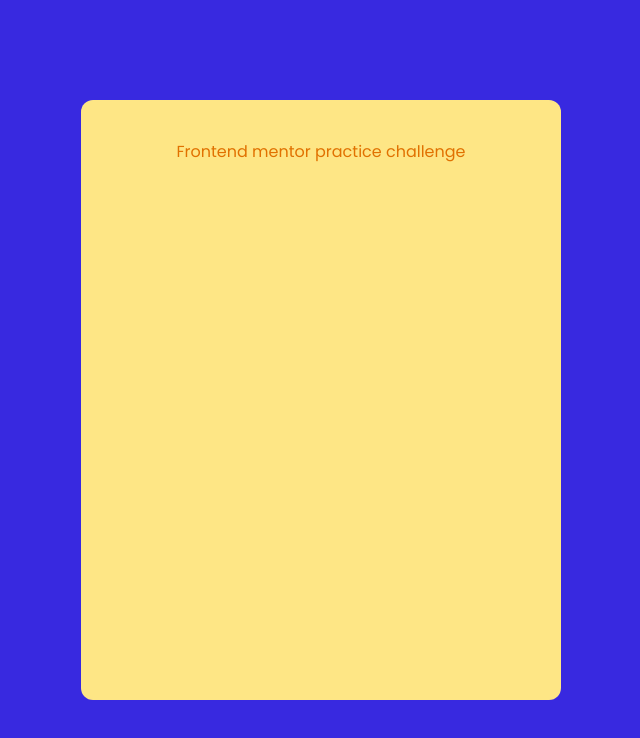
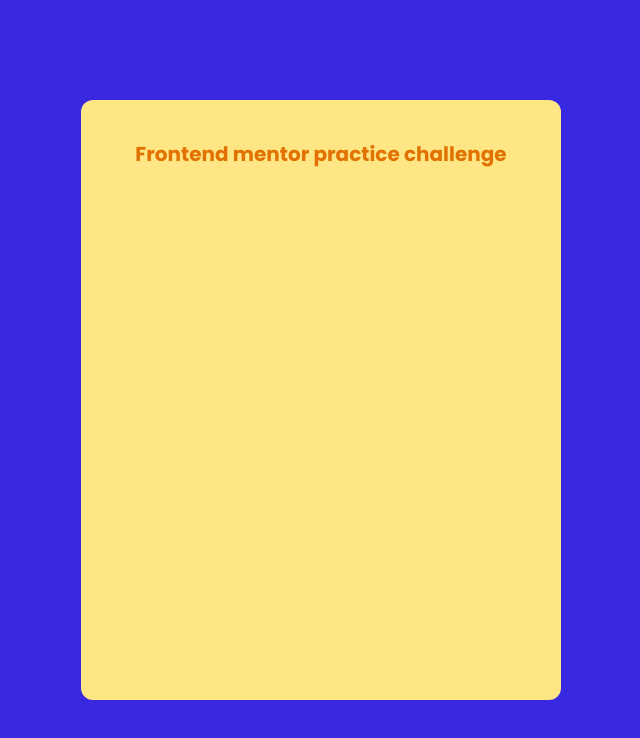
Before and after one commit to Great-kiola/Tailwind-practice, a React (Vite) app in the folder tailwind-frontend/: page / in a window 1280 px wide. Shown: the top 738 px of the page, without its empty margins (319-959 px from the left). Built offline with nearby package versions, Linux system fonts and the light colour scheme.

Commit message:
style: add font styling to the heading in AssetsPreview component

```diff
--- a/tailwind-frontend/src/components/AssetsPreview.jsx
+++ b/tailwind-frontend/src/components/AssetsPreview.jsx
@@ -5,7 +5,7 @@ const AssetsPreview = () => {
     <div className='bg-Brightblue h-screen flex items-center justify-center'>
 
       <div className='w-120 bg-amber-200 p-10 text-amber-600 flex justify-center rounded-xl h-150'>
-        <h1 className=''>Frontend mentor practice challenge</h1>
+        <h1 className='font-bold text-xl'>Frontend mentor practice challenge</h1>
       </div>
 
     </div>
```
